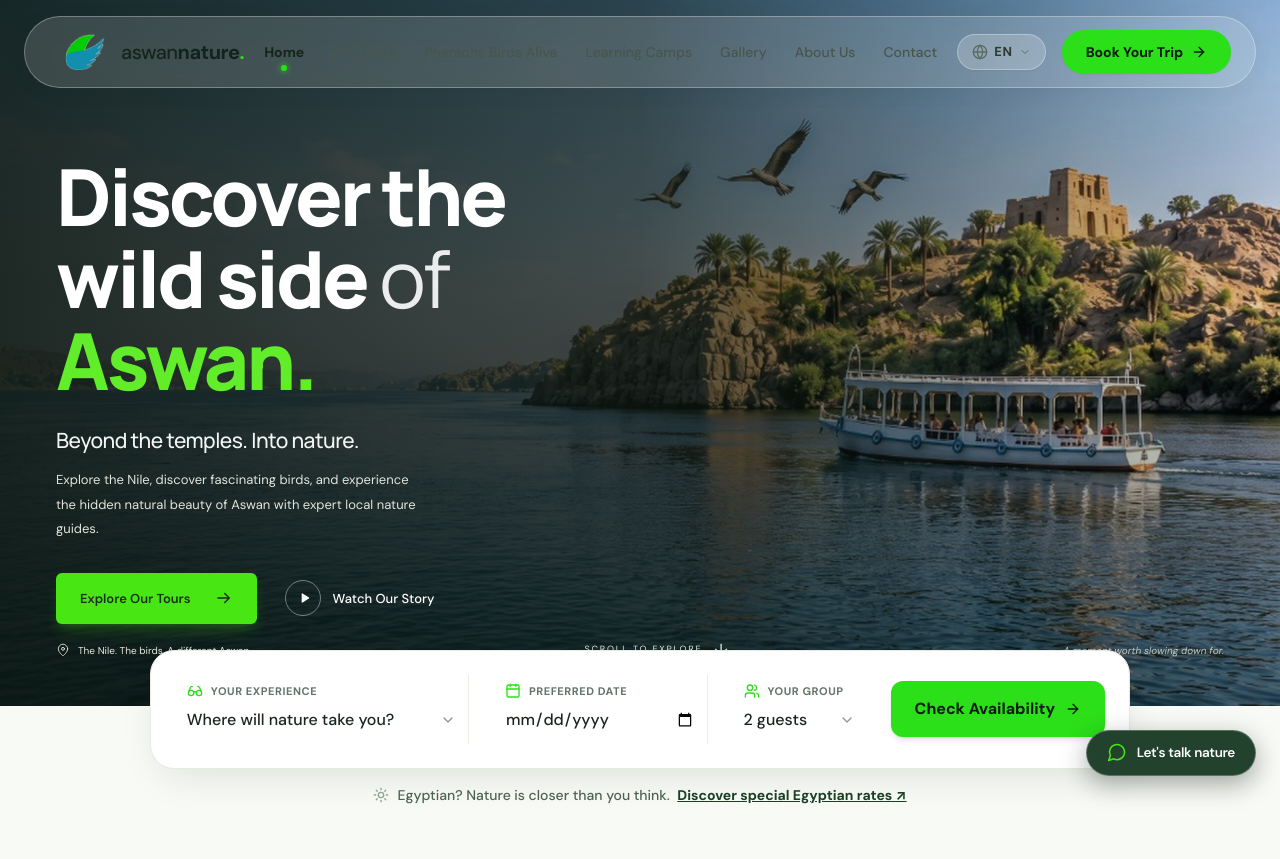
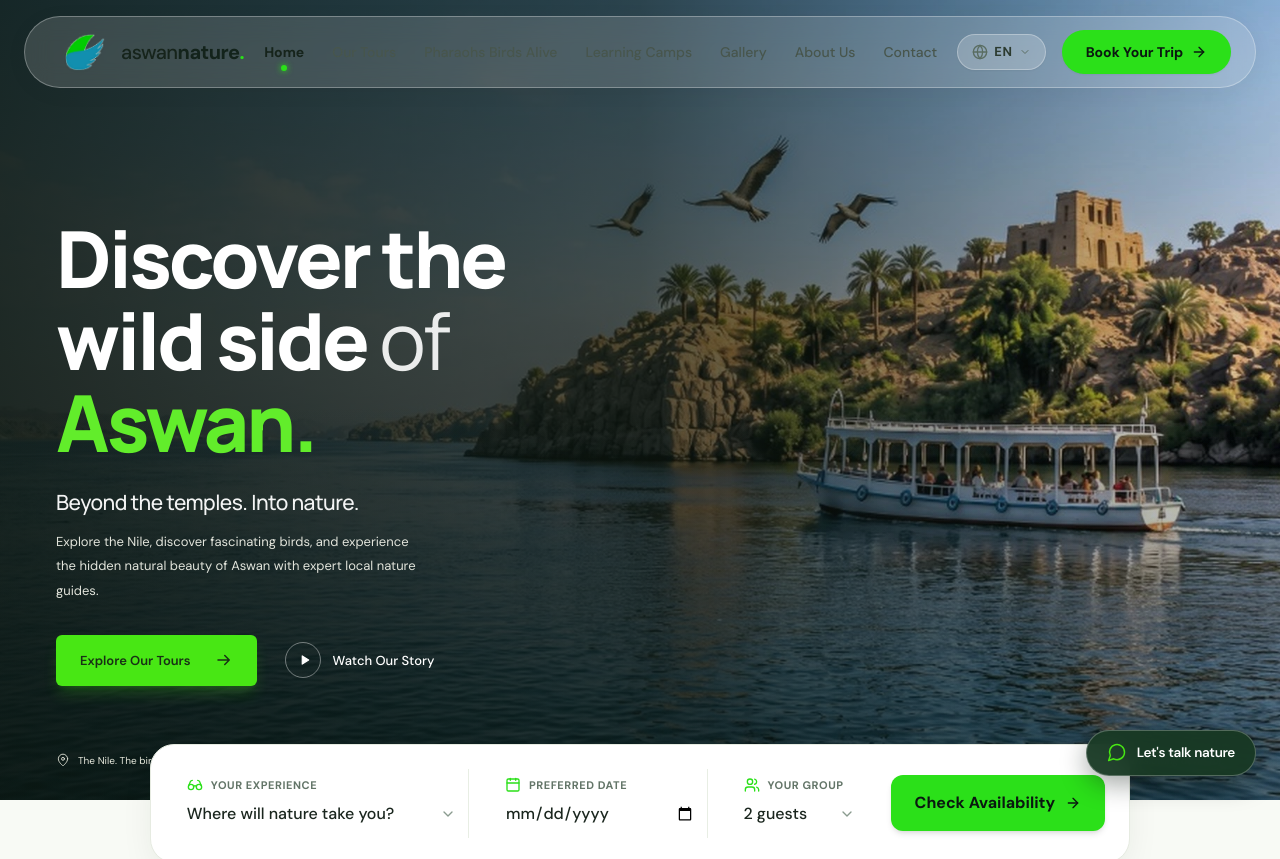
Before and after one commit to Islam-Shahat/Aswan-Nature, a React (Vite) app: page / in a window 1280 px wide. Shown: the top 859 px of the page. Built offline with nearby package versions, Linux system fonts and the light colour scheme; a web font is replaced by a local one.

Commit message:
feat(hero): make hero image and section 100% full screen (100dvh) on load

```diff
--- a/src/components/Hero.jsx
+++ b/src/components/Hero.jsx
@@ -5,7 +5,7 @@ export const Hero = ({ onExploreTours, currentLang = 'EN' }) => {
   const [videoModalOpen, setVideoModalOpen] = useState(false);
 
   return (
-    <section id="hero" className="relative min-h-[700px] h-[min(740px,calc(100svh-94px))] 2xl:h-[770px] bg-[#2c281a] text-white isolate overflow-hidden">
+    <section id="hero" className="relative min-h-screen h-[100dvh] bg-[#2c281a] text-white isolate overflow-hidden flex flex-col justify-between">
       {/* Background Nile Boat & Flying Birds in Aswan Image */}
       <img
         className="absolute inset-0 w-full h-full object-cover -z-30"
@@ -20,8 +20,8 @@ export const Hero = ({ onExploreTours, currentLang = 'EN' }) => {
       <div className="absolute inset-0 -z-10 bg-gradient-to-t from-[#09120C]/40 via-transparent to-transparent" />
 
       {/* Main Hero Content */}
-      <div className="w-[min(1240px,calc(100%-40px))] sm:w-[min(1240px,calc(100%-80px))] lg:w-[min(1240px,calc(100%-112px))] mx-auto pt-24 sm:pt-28 lg:pt-32 2xl:pt-36">
-        <h1 className="font-heading font-extrabold text-[clamp(44px,6.15vw,87px)] tracking-[-0.04em] leading-[1.04] mt-6 sm:mt-7 rtl:font-arabic rtl:text-[clamp(40px,5.5vw,70px)] rtl:leading-[1.25] rtl:tracking-tight">
+      <div className="w-[min(1240px,calc(100%-40px))] sm:w-[min(1240px,calc(100%-80px))] lg:w-[min(1240px,calc(100%-112px))] mx-auto pt-28 sm:pt-32 lg:pt-36 my-auto">
+        <h1 className="font-heading font-extrabold text-[clamp(44px,6.15vw,87px)] tracking-[-0.04em] leading-[1.04] mt-4 sm:mt-6 rtl:font-arabic rtl:text-[clamp(40px,5.5vw,70px)] rtl:leading-[1.25] rtl:tracking-tight">
           {currentLang === 'AR' ? (
             <>
               اكتشف الوجه<br />
@@ -98,7 +98,7 @@ export const Hero = ({ onExploreTours, currentLang = 'EN' }) => {
       </div>
 
       {/* Hero Bottom Bar */}
-      <div className="absolute inset-x-0 bottom-8 sm:bottom-12 w-[min(1240px,calc(100%-40px))] sm:w-[min(1240px,calc(100%-80px))] lg:w-[min(1240px,calc(100%-112px))] mx-auto flex items-center justify-between text-[10px] text-[#e6e8dc]">
+      <div className="w-[min(1240px,calc(100%-40px))] sm:w-[min(1240px,calc(100%-80px))] lg:w-[min(1240px,calc(100%-112px))] mx-auto flex items-center justify-between text-[10px] text-[#e6e8dc] pb-6 sm:pb-8 pt-4">
         <span className="inline-flex items-center gap-2">
           <svg
             width="14"
```
